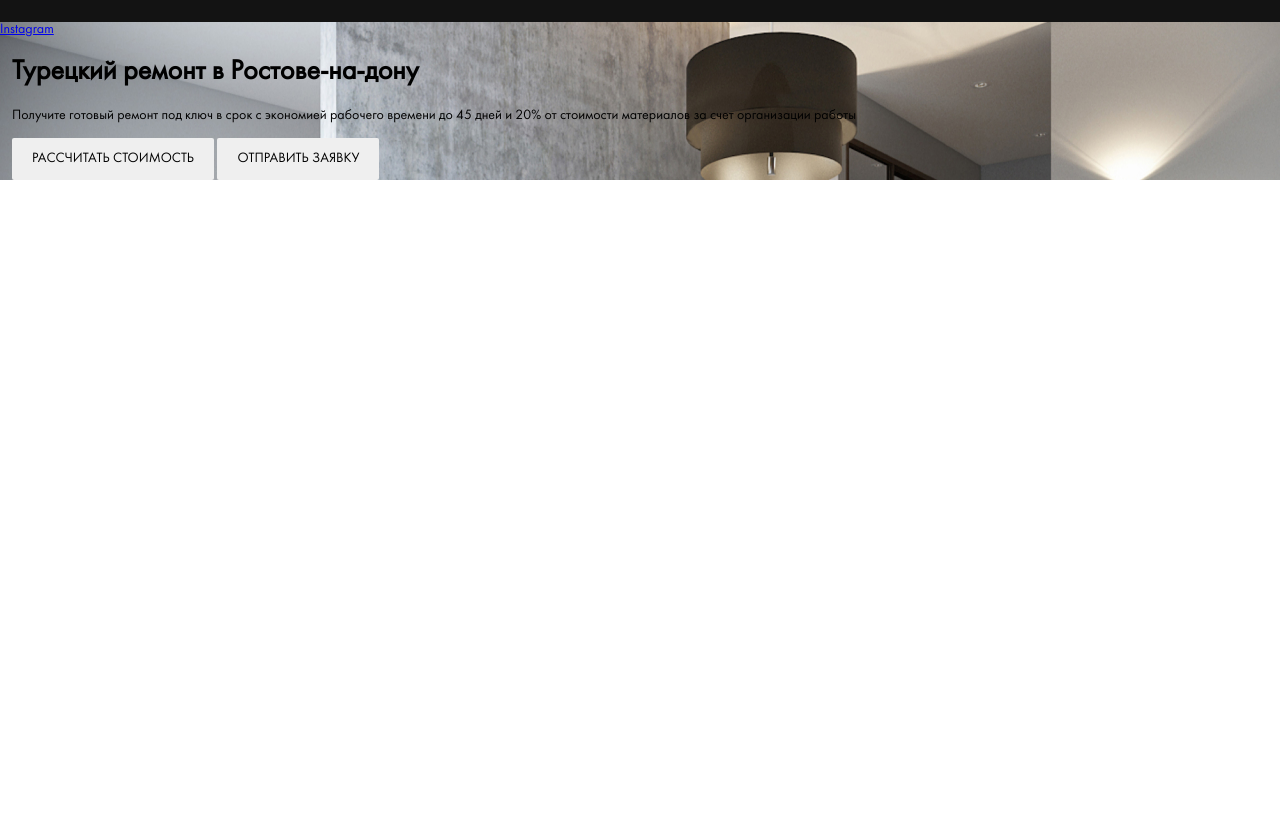
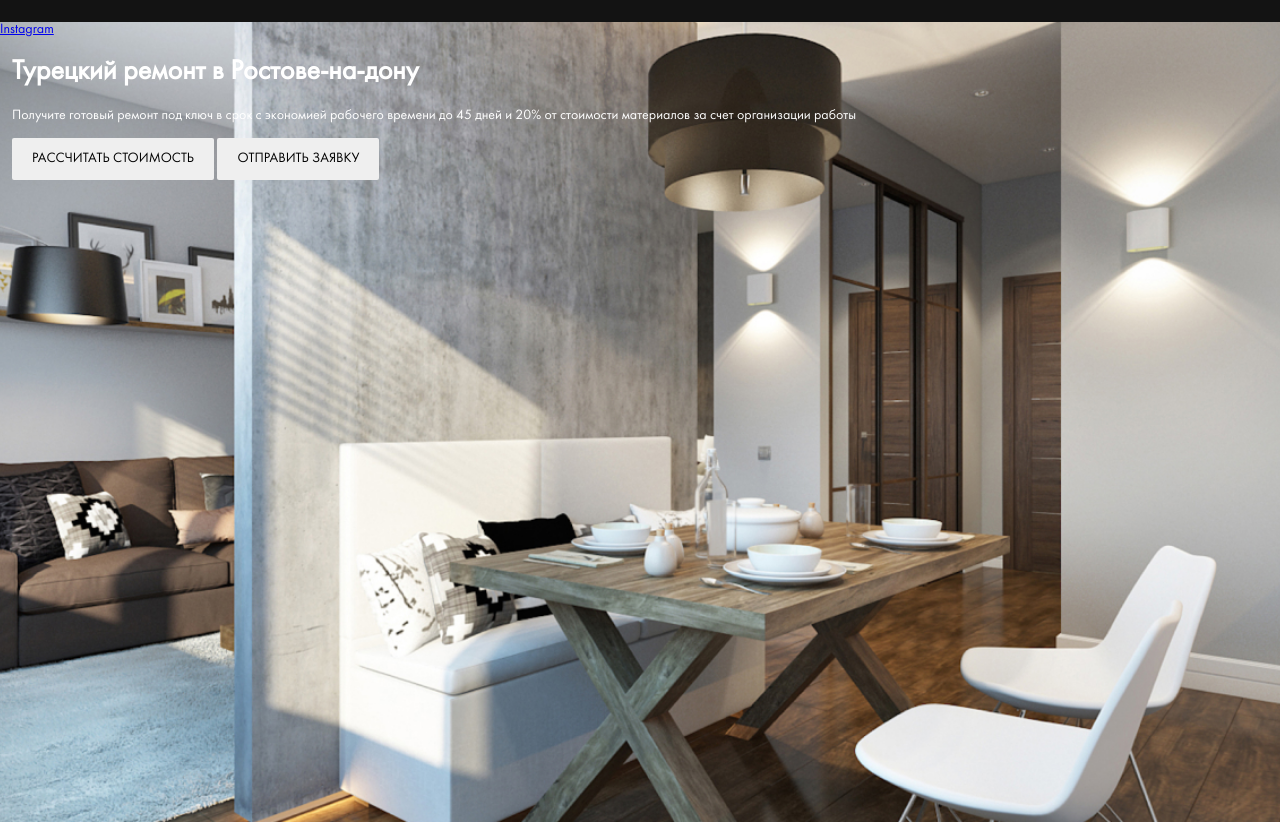
Before and after one commit to MigaesG/repair-design, a website: page index.html in a window 1280 px wide. Shown: the part 70-892 px from the top of the page. Before the commit the page ends 800 px from the top, so only its background shows below. Drawn offline with Linux system fonts and the light colour scheme; files whose address does not match are found by name.

Commit message:
feat: styled hero-bg in sass

```diff
--- a/sass/templates/_hero.sass
+++ b/sass/templates/_hero.sass
@@ -1,2 +1,4 @@
 .hero
-  background: url('../img/hero-bg.jpg')
+  background: $dark url('../img/hero-bg.jpg') no-repeat center / cover
+  height: 100vh
+  color: $light
```
Also changed, not shown: css/style.css.
